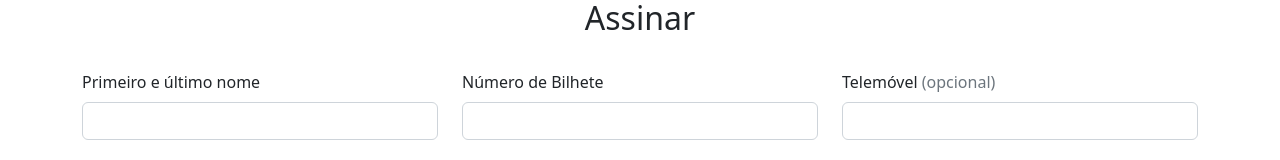
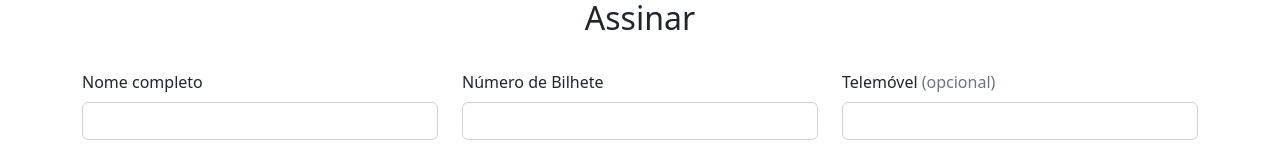
Before and after one commit to bmedmilbe/signonline, a React (Vite) app: page / in a window 1280 px wide. Shown: the part 432-592 px from the top of the page. Built offline with nearby package versions, Linux system fonts and the light colour scheme; no server answers.

Commit message:
Full name

```diff
--- a/src/components/NewSignForm.tsx
+++ b/src/components/NewSignForm.tsx
@@ -24,7 +24,7 @@ const NewSignForm = () => {
     e.preventDefault();
     setSubmitted(false);
     if (!formData.name) {
-      setError("Erro: Insira o teu primeiro e último nome.");
+      setError("Erro: Insira o teu nome completo.");
 
       return;
     } else if (!formData.id_number) {
@@ -53,7 +53,7 @@ const NewSignForm = () => {
       )}
       <div className="col-md-4  align-middle">
         <label htmlFor="name" className="form-label">
-          Primeiro e último nome
+          Nome completo
         </label>
         <input
           type="text"
```
